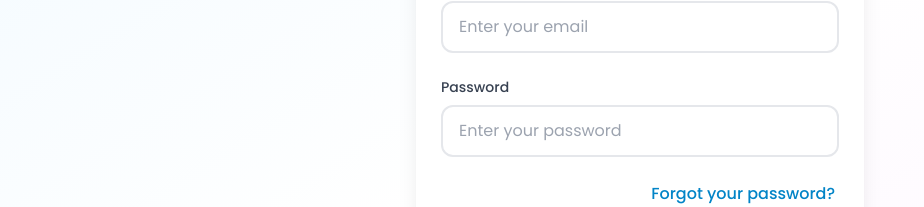
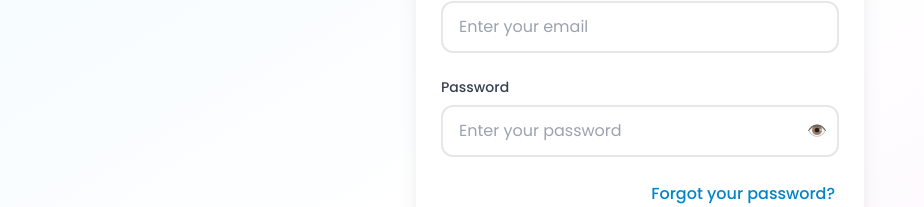
Before and after one commit to Sarthak3132/bug-tracker-frontend, a React (Create React App) app: page /login in a window 1280 px wide. Shown: the part 331-538 px from the top of the page, without its empty margins (0-924 px from the left). Built offline with nearby package versions, Linux system fonts and the light colour scheme.

Commit message:
Add password visibility toggle and improve login error handling

```diff
--- /dev/null
+++ b/src/components/PasswordInput.tsx
@@ -0,0 +1,43 @@
+import React, { useState } from 'react';
+
+interface PasswordInputProps extends React.InputHTMLAttributes<HTMLInputElement> {
+  label: string;
+  error?: string;
+}
+
+const PasswordInput: React.FC<PasswordInputProps> = ({ label, error, className = '', ...props }) => {
+  const [showPassword, setShowPassword] = useState(false);
+
+  return (
+    <div className="mb-4 sm:mb-6">
+      <label
+        htmlFor={props.id}
+        className="block text-xs sm:text-sm font-medium text-gray-700 mb-1 sm:mb-2"
+      >
+        {label}
+      </label>
+      <div className="relative">
+        <input
+          {...props}
+          type={showPassword ? 'text' : 'password'}
+          className={`input-field text-sm sm:text-base py-2 sm:py-3 pr-10 ${error ? 'border-red-300 focus:border-red-500 focus:ring-red-100' : ''} ${className}`}
+        />
+        <button
+          type="button"
+          onClick={() => setShowPassword(!showPassword)}
+          className="absolute inset-y-0 right-0 pr-3 flex items-center text-gray-400 hover:text-gray-600"
+        >
+          {showPassword ? '🙈' : '👁️'}
+        </button>
+      </div>
+      {error && (
+        <p className="mt-1 sm:mt-2 text-xs sm:text-sm text-red-600 flex items-center gap-1">
+          <span className="text-red-500">⚠</span>
+          {error}
+        </p>
+      )}
+    </div>
+  );
+};
+
+export default PasswordInput;
--- a/src/pages/LoginPage.tsx
+++ b/src/pages/LoginPage.tsx
@@ -2,6 +2,7 @@ import React, { useState } from 'react';
 import { Link, useNavigate } from 'react-router-dom';
 import AuthLayout from '../components/AuthLayout';
 import Input from '../components/Input';
+import PasswordInput from '../components/PasswordInput';
 import Button from '../components/Button';
 import { authAPI } from '../services/api';
 import { useAuth } from '../contexts/AuthContext';
@@ -40,6 +41,7 @@ const LoginPage: React.FC = () => {
     }
 
     try {
+      console.log('Attempting login with:', { email: formData.email, apiUrl: process.env.REACT_APP_API_URL });
       const response = await authAPI.login(formData.email, formData.password);
       console.log('Login response:', response.data);
       // Fix user ID property mismatch
@@ -51,7 +53,10 @@ const LoginPage: React.FC = () => {
       login(response.data.token, userData);
       navigate('/dashboard');
     } catch (error: any) {
-      setErrors({ general: error.response?.data?.error || 'Login failed. Please try again.' });
+      console.error('Login error:', error);
+      console.error('Error response:', error.response);
+      const errorMessage = error.response?.data?.message || error.response?.data?.error || error.message || 'Login failed. Please try again.';
+      setErrors({ general: errorMessage });
     } finally {
       setIsLoading(false);
     }
@@ -113,10 +118,9 @@ const LoginPage: React.FC = () => {
           required
         />
 
-        <Input
+        <PasswordInput
           id="password"
           name="password"
-          type="password"
           label="Password"
           placeholder="Enter your password"
           value={formData.password}
```
